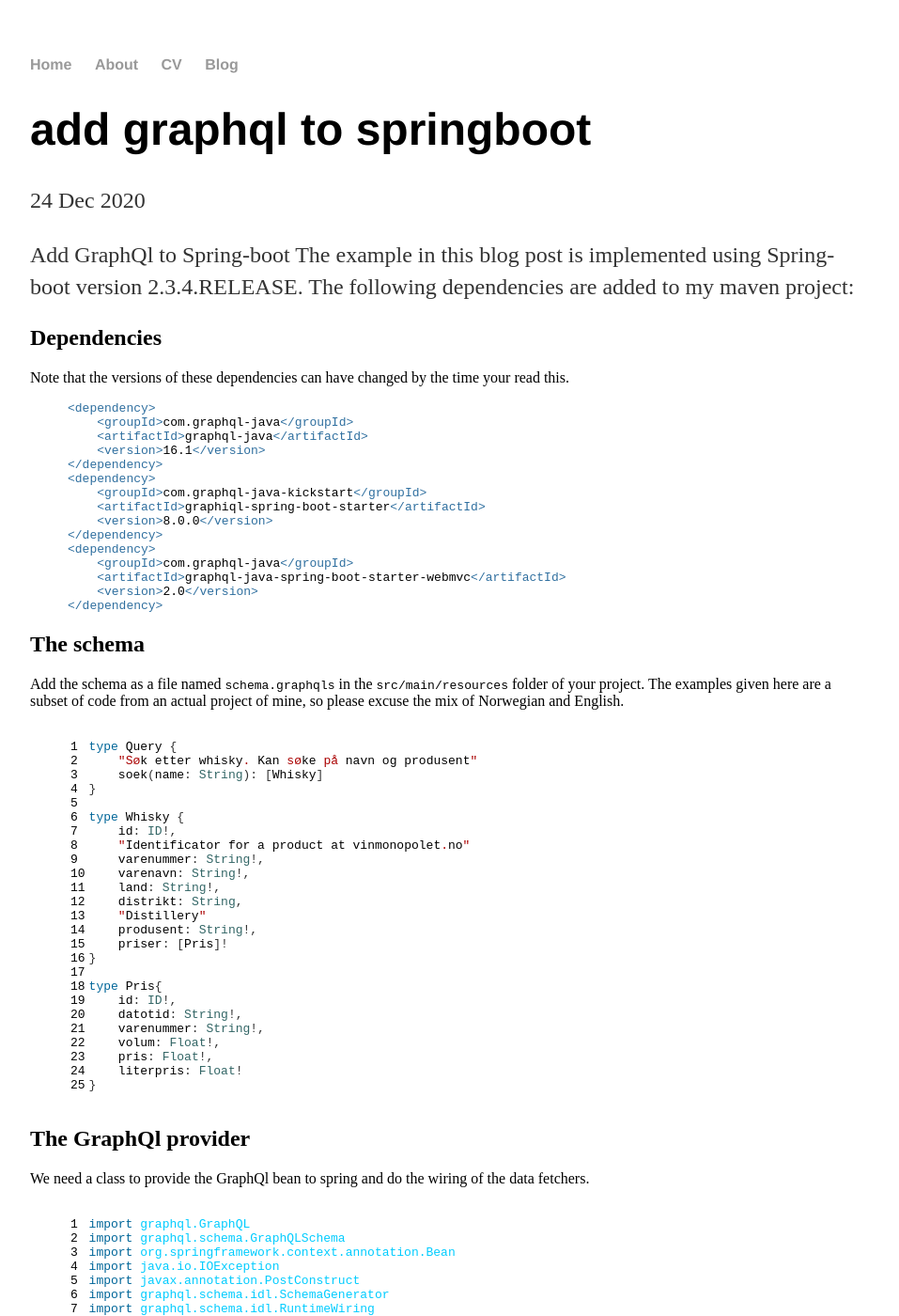
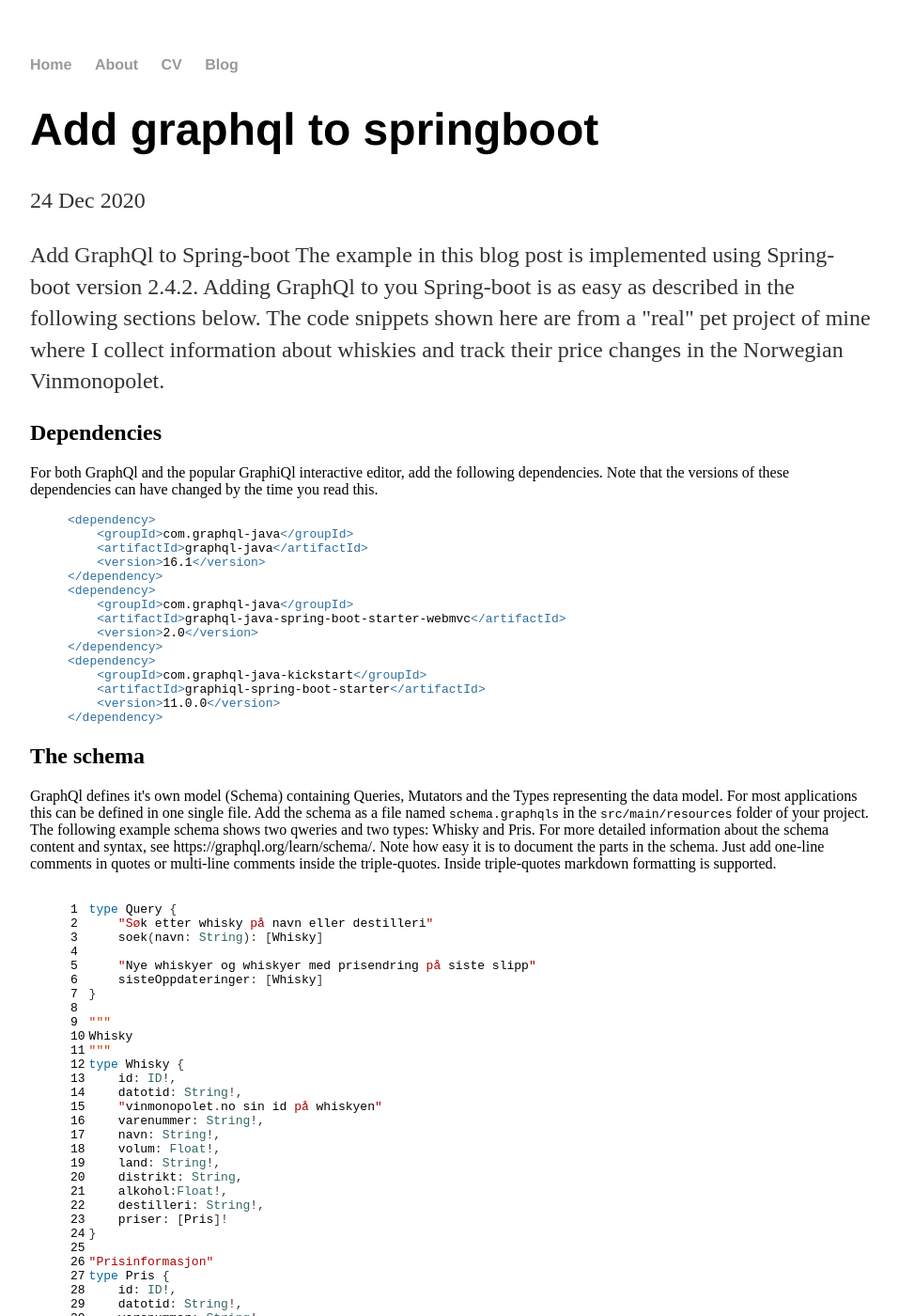
Before and after one commit to javaguruen/javaguruen.github.io, a Jekyll site: the page built from _posts/2020-12-24-add-graphql-to-springboot.md, in a window 1280 px wide and 1400 px high. Shown: the whole window at 94% size, without its empty margins (160-1117 px from the left). Built offline with Jekyll 4.4.1, drawn with Linux system fonts in a browser that asks for light colours; some of the changed text lies outside the part shown.

Commit message:
Test markdown

```diff
--- a/_posts/2020-12-24-add-graphql-to-springboot.md
+++ b/_posts/2020-12-24-add-graphql-to-springboot.md
@@ -1,14 +1,14 @@
 ---
 layout: post
-title: "add graphql to springboot"
+title: "Add graphql to springboot"
 # date: 2020-12-24
 tags: [ "SpringBoot", "GraphQL", "API" ]
 ---
 <p>Add GraphQl to Spring-boot
-The example in this blog post is implemented using Spring-boot version 2.3.4.RELEASE. The following dependencies are added to my maven project:
+The example in this blog post is implemented using Spring-boot version 2.4.2. Adding GraphQl to you Spring-boot is as easy as described in the following sections below. The code snippets shown here are from a "real" pet project of mine where I collect information about whiskies and track their price changes in the Norwegian Vinmonopolet.
 
 <h2>Dependencies</h2>
-Note that the versions of these dependencies can have changed by the time your read this.
+For both GraphQl and the popular GraphiQl interactive editor, add the following dependencies. Note that the versions of these dependencies can have changed by the time you read this.
 
 {% highlight xml %}
 <dependency>
@@ -17,44 +17,53 @@
     <version>16.1</version>
 </dependency>
 <dependency>
-    <groupId>com.graphql-java-kickstart</groupId>
-    <artifactId>graphiql-spring-boot-starter</artifactId>
-    <version>8.0.0</version>
-</dependency>
-<dependency>
     <groupId>com.graphql-java</groupId>
     <artifactId>graphql-java-spring-boot-starter-webmvc</artifactId>
     <version>2.0</version>
 </dependency>
+<dependency>
+    <groupId>com.graphql-java-kickstart</groupId>
+    <artifactId>graphiql-spring-boot-starter</artifactId>
+    <version>11.0.0</version>
+</dependency>
 {% endhighlight %}
 
 <h2>The schema</h2>
+GraphQl defines it's own model (Schema) containing Queries, Mutators and the Types representing the data model. For most applications this can be defined in one single file. Add the schema as a file named <code>schema.graphqls</code> in the <code>src/main/resources</code> folder of your project. The following example schema shows two qweries and two types: Whisky and Pris. For more detailed information about the schema content and syntax, see https://graphql.org/learn/schema/.
 
-Add the schema as a file named <code>schema.graphqls</code> in the <code>src/main/resources</code> folder of your project. The examples given here are a subset of code from an actual project of mine, so please excuse the mix of Norwegian and English.
+Note how easy it is to document the parts in the schema. Just add one-line comments in quotes or multi-line comments inside the triple-quotes. Inside triple-quotes markdown formatting is supported.
 
 {% highlight graphql linenos %}
 type Query {
-    "Søk etter whisky. Kan søke på navn og produsent"
-    soek(name: String): [Whisky]
+    "Søk etter whisky på navn eller destilleri"
+    soek(navn: String): [Whisky]
+
+    "Nye whiskyer og whiskyer med prisendring på siste slipp"
+    sisteOppdateringer: [Whisky]
 }
 
+"""
+Whisky
+"""
 type Whisky {
     id: ID!,
-    "Identificator for a product at vinmonopolet.no"
+    datotid: String!,
+    "vinmonopolet.no sin id på whiskyen"
     varenummer: String!,
-    varenavn: String!,
+    navn: String!,
+    volum: Float!,
     land: String!,
     distrikt: String,
-    "Distillery"
-    produsent: String!,
+    alkohol:Float!,
+    destilleri: String!,
     priser: [Pris]!
 }
 
-type Pris{
+"Prisinformasjon"
+type Pris {
     id: ID!,
     datotid: String!,
     varenummer: String!,
-    volum: Float!,
     pris: Float!,
     literpris: Float!
 }
@@ -117,8 +126,11 @@
   }
 }
 {% endhighlight %}
+It is in the `buildWiring()` I have connected the query to the method that fetches the data.
 
 <h2>The data fetcher</h2>
+
+The data fetcher fetches data, obvioulsy... Note how arguments/parameters to the query are accessed from the dataFetchingEnvironment. For sub-elements, the link to the parent object can be found the same place, see pricesForProduct().
 
 {% highlight kotlin linenos %}
 import no.hamre.polet.dao.Dao
@@ -150,31 +162,17 @@
 
 {% endhighlight %}
 
-<h2>The object model</h2>
-It can seem odd that the classes are named Product and Price in the code but Whisky and Pris in the GraphQl schema. The name of the containing class is not important, only the name of the fields within.
+<h2>Summary</h2>
+The interactive editor <code>graphiql</code> will be available at <code>/graphiql</code> by default when running the application. The GraphQl API itself is exposed on <code>/graphql</code> by default. For configuration options see <a href="https://github.com/graphql-java-kickstart/graphql-spring-boot" target="_new">graphql-spring-boot</a> documentation.
 
-{% highlight kotlin linenos %}
-// Data for a whisky
-data class Product(
-    val id: Long,
-    val varenummer: String,
-    val varenavn: String,
-    val land: String,
-    val distrikt: String? = null,
-    val produsent: String,
-    val prices: List<Price> = listOf()
-)
 
-data class Price(
-    val id: Long,
-    val datotid: LocalDateTime,
-    val varenummer: String,
-    val volum: Double,
-    val pris: Double,
-    val literpris: Double
-)
+In short, you need to:
+<ul>
+  <li>Add dependencies</li>
+  <li>Define a schema</li>
+  <li>Configure Bean that represents the graphql service</li>
+  <li>Wire requests to data fetchers</li>
+  <li>Fetch data</li>
+</ul>
 
-{% endhighlight %}
-
-<h2>Summary</h2>
-The interactive editor <code>graphiql</code> will be available at <code>/graphiql</code> when running the application. The GraphQl API itself is exposed on <code>/graphql</code> by default. For configuration options see <a href="https://github.com/graphql-java-kickstart/graphql-spring-boot" target="_new">graphql-spring-boot</a> documentation.
+## Heading2
```
Also changed, not shown: build.md (added, +13 -0 lines).
